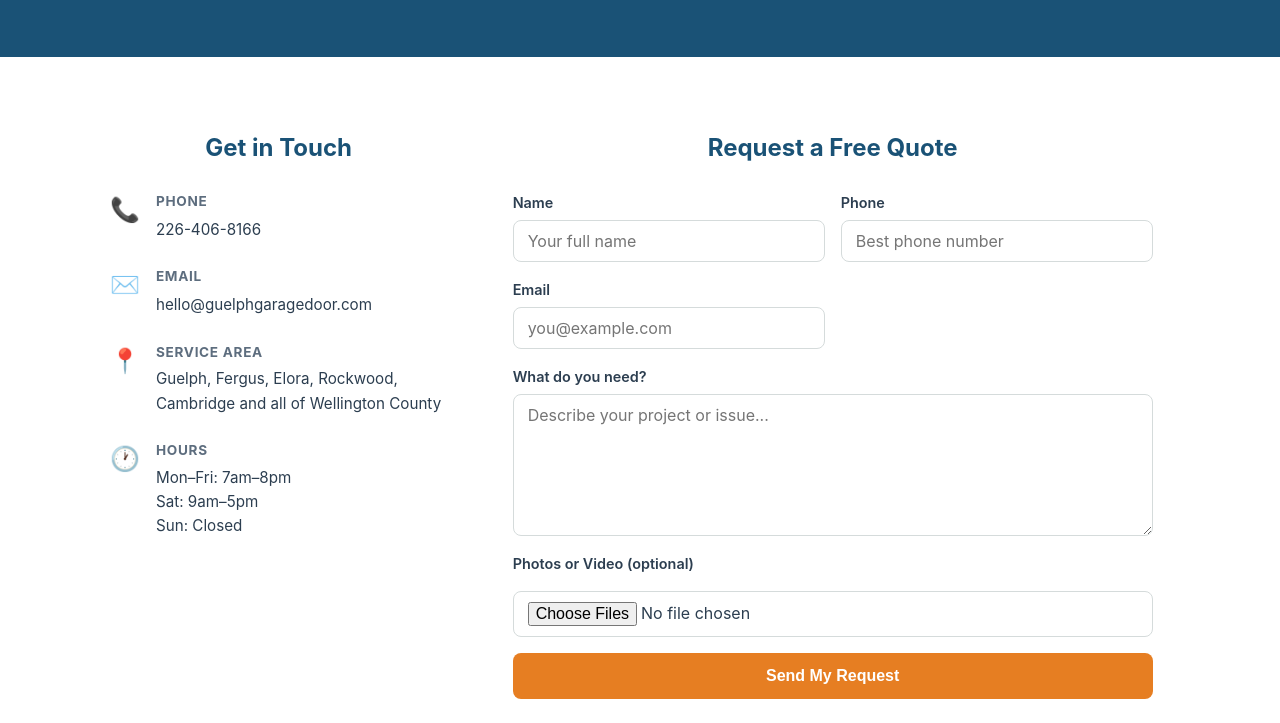
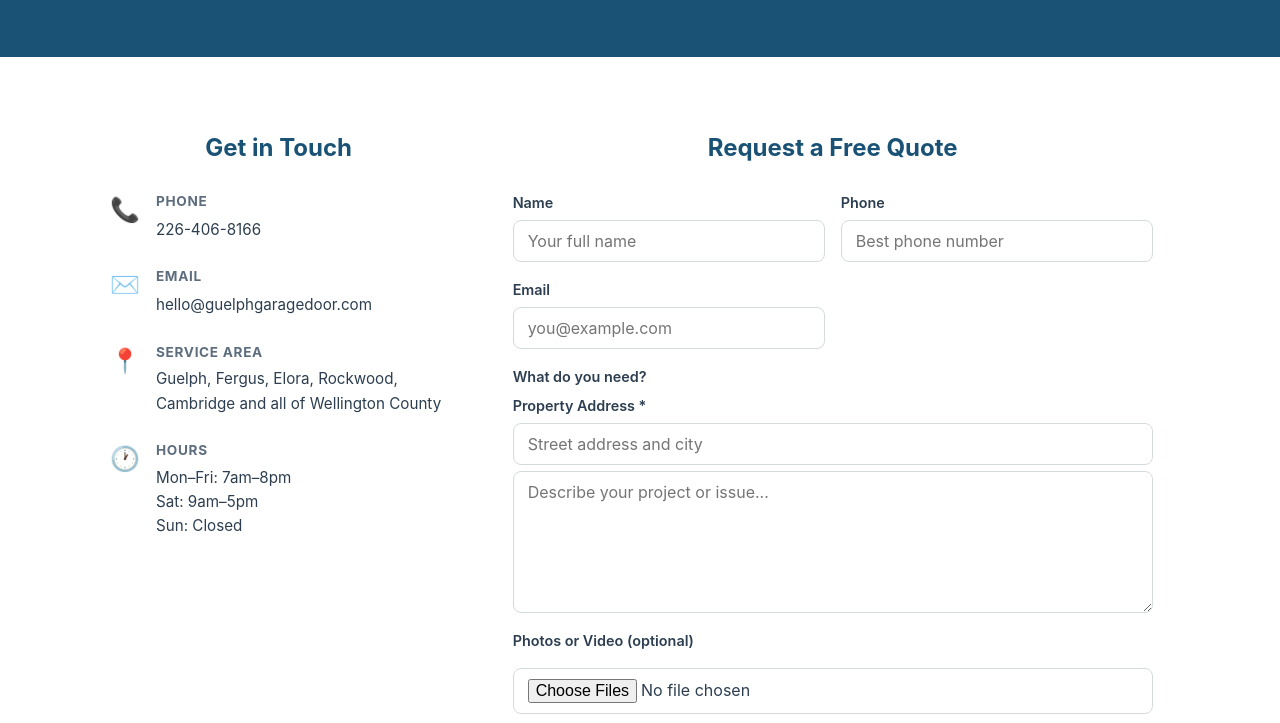
Before and after one commit to ads-ux/guelphgaragedoor-com, a plain HTML site: page contact/index.html in a window 1280 px wide. Shown: the part 229-952 px from the top of the page. Drawn offline with Linux system fonts and the light colour scheme; files that its build step writes are made by us from their sources.

Commit message:
Add a required property address field to the quote forms
Meinhaus flagged leads arriving with no address. These forms had no address
field at all, so it was never captured. Netlify form attributes restored on
the form tag where missing so the new field is detected.

Co-Authored-By: Claude Opus 5 <noreply@anthropic.com>
Claude-Session: https://claude.ai/code/session_017JWssjx4MY1vM9gDFCysCa

```diff
--- a/contact/index.html
+++ b/contact/index.html
@@ -65,7 +65,7 @@
     </div>
     <div class="contact-form-wrap">
       <h2>Request a Free Quote</h2>
-      <form class='contact-form' method='POST' name='contact' enctype="multipart/form-data" data-netlify="true">
+      <form class='contact-form' method='POST' name='contact' enctype="multipart/form-data" data-netlify="true" netlify-honeypot="bot-field">
         <input type="hidden" name="form-name" value="contact">
         <p hidden><label>Don't fill this out: <input name="bot-field"></label></p>
         <div class="form-row">
@@ -74,6 +74,8 @@
           <label>Email <input type="email" name="email" required placeholder="you@example.com"></label>
         </div>
         <label>What do you need?
+          <label for="address">Property Address *</label>
+          <input type="text" id="address" name="address" required placeholder="Street address and city">
           <textarea name="message" rows="6" placeholder="Describe your project or issue..."></textarea>
         </label>
         <label>Photos or Video (optional)</label><input type="file" name="photos" accept="image/*,video/*" multiple><button type="submit" class="btn-primary">Send My Request</button>
```
Also changed, not shown: contact.html (+2 -0 lines), index.html (+3 -1 lines).
